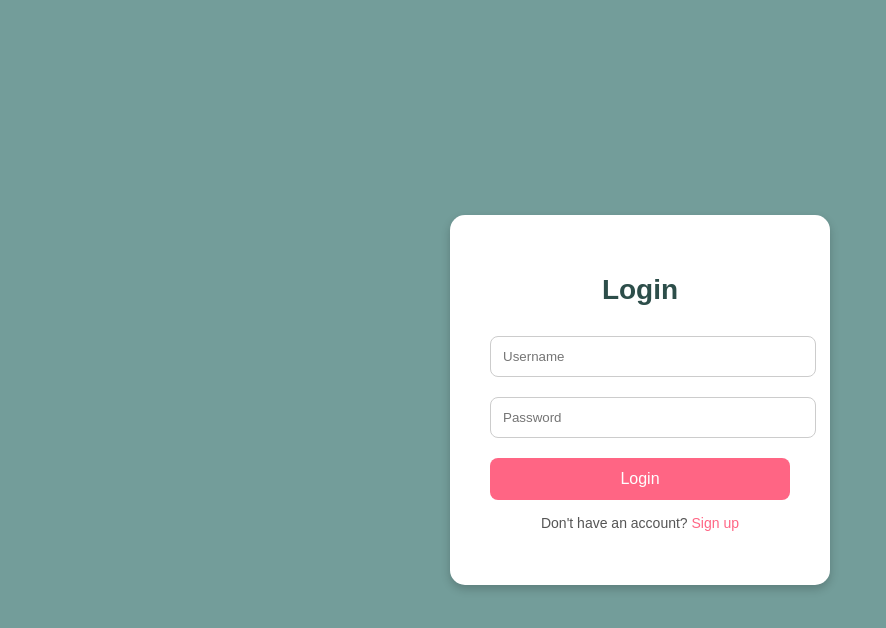
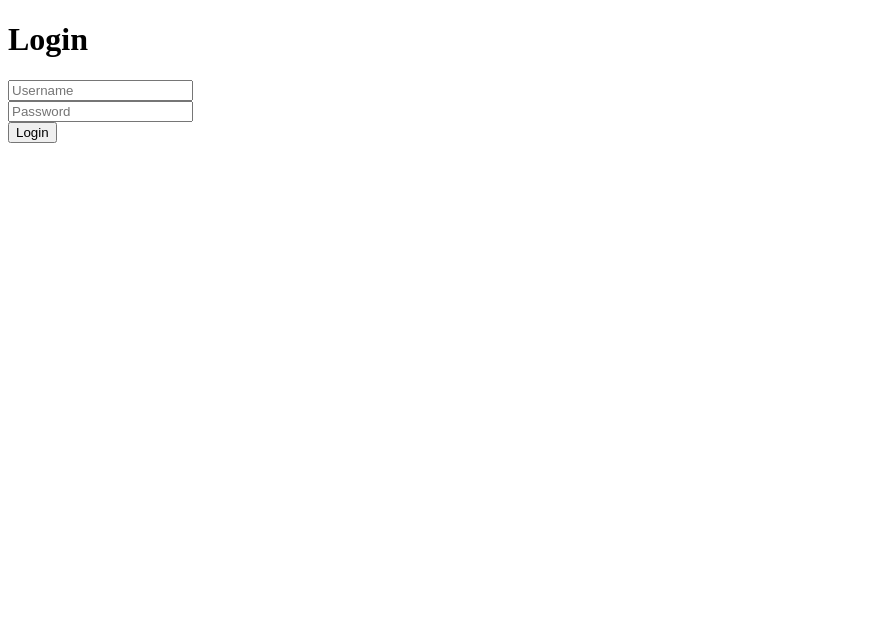
Before and after one commit to kartikthakur7107/COSC-412-Project, a plain HTML site: page login.html in a window 1280 px wide. Shown: the whole page, without its empty margins (0-886 px from the left). Drawn offline with Linux system fonts and the light colour scheme.

Commit message:
Update login.html
temp change

```diff
--- a/login.html
+++ b/login.html
@@ -1,85 +1,32 @@
 <!DOCTYPE html>
-<html lang="en">
-<head>
-  <meta charset="UTF-8">
-  <meta name="viewport" content="width=device-width, initial-scale=1.0">
-  <title>FixMyRide - Login</title>
-  <style>
-    body {
-      margin: 0;
-      padding: 0;
-      font-family: 'Arial', sans-serif;
-      background-color: #739d9a;
-      display: flex;
-      justify-content: center;
-      align-items: center;
-      height: 100vh;
-    }
-
-    .login-container {
-      background-color: white;
-      padding: 40px;
-      border-radius: 15px;
-      box-shadow: 0px 4px 10px rgba(0, 0, 0, 0.2);
-      width: 300px;
-      text-align: center;
-    }
-
-    .login-container h1 {
-      margin-bottom: 20px;
-      font-size: 28px;
-      color: #2d4e4a;
-    }
-
-    .login-container input[type="text"],
-    .login-container input[type="password"] {
-      width: 100%;
-      padding: 12px;
-      margin: 10px 0;
-      border: 1px solid #ccc;
-      border-radius: 8px;
-    }
-
-    .login-container button {
-      background-color: #ff6584; /* same as FIND LOCAL MECHANIC button */
-      color: white;
-      padding: 12px;
-      border: none;
-      border-radius: 8px;
-      width: 100%;
-      font-size: 16px;
-      margin-top: 10px;
-      cursor: pointer;
-      transition: background-color 0.3s;
-    }
-
-    .login-container button:hover {
-      background-color: #e05574;
-    }
-
-    .login-container p {
-      margin-top: 15px;
-      font-size: 14px;
-      color: #555;
-    }
-
-    .login-container a {
-      color: #ff6584;
-      text-decoration: none;
-    }
-  </style>
-</head>
+<html>
+<head><title>Login</title></head>
 <body>
-
-<div class="login-container">
   <h1>Login</h1>
-  <form action="#" method="post">
-    <input type="text" placeholder="Username" required>
-    <input type="password" placeholder="Password" required>
+  <form id="loginForm">
+    <input type="text" id="username" placeholder="Username" required><br>
+    <input type="password" id="password" placeholder="Password" required><br>
     <button type="submit">Login</button>
   </form>
-  <p>Don't have an account? <a href="signup.html">Sign up</a></p>
-</div>
 
+  <p id="message"></p>
+
+  <script>
+    document.getElementById("loginForm").addEventListener("submit", async (e) => {
+      e.preventDefault();
+
+      const username = document.getElementById("username").value;
+      const password = document.getElementById("password").value;
+
+      const response = await fetch("https://your-backend.onrender.com/login", {
+        method: "POST",
+        headers: { "Content-Type": "application/json" },
+        body: JSON.stringify({ username, password })
+      });
+
+      const result = await response.json();
+      document.getElementById("message").textContent = result.message;
+    });
+  </script>
 </body>
 </html>
```
